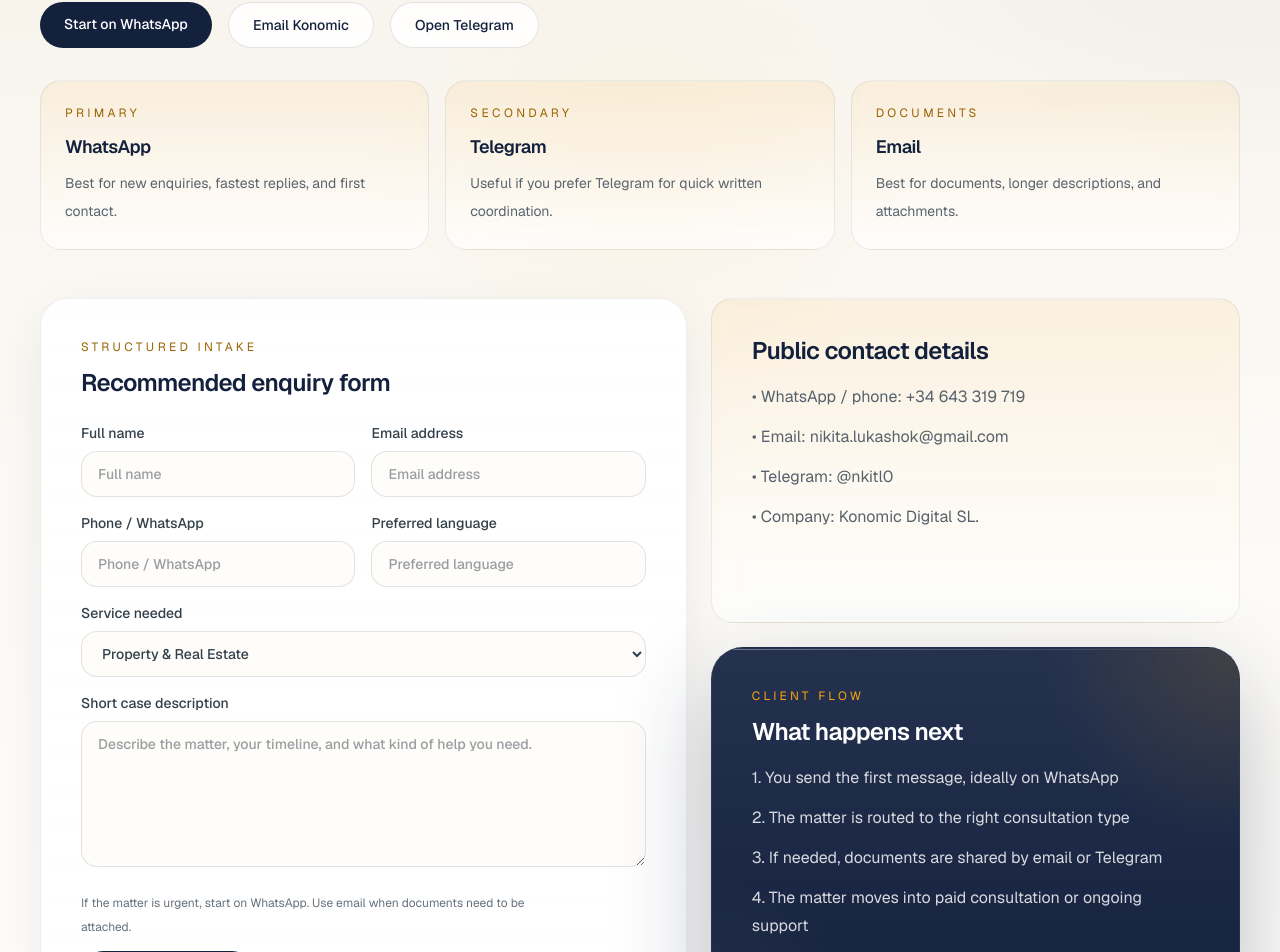
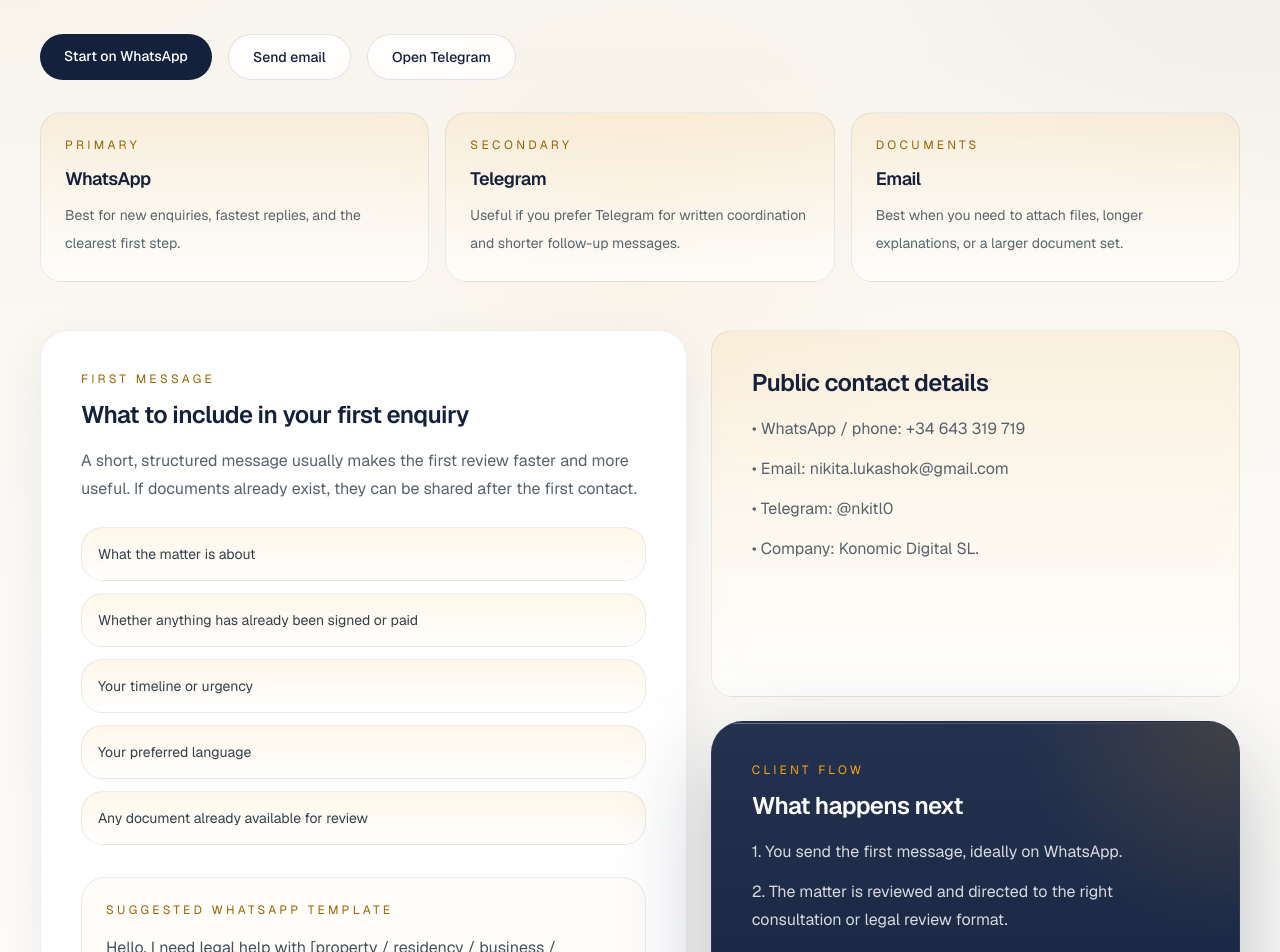
Before and after one commit to heaodoff/konomic, a Next.js app in the folder konomic-site/: page /en/contact in a window 1280 px wide. Shown: the part 436-1388 px from the top of the page. Built offline with nearby package versions, Linux system fonts and the light colour scheme.

Commit message:
Rewrite English contact page around practical intake

```diff
--- a/konomic-site/src/app/en/contact/page.tsx
+++ b/konomic-site/src/app/en/contact/page.tsx
@@ -13,13 +13,37 @@
 const whatsappUrl = 'https://wa.me/34643319719';
 const telegramUrl = 'https://t.me/nkitl0';
 
-const fields = [
-  'Full name',
-  'Email address',
-  'Phone / WhatsApp',
-  'Preferred language',
-  'Service needed',
-  'Short case description',
+const firstMessageChecklist = [
+  'What the matter is about',
+  'Whether anything has already been signed or paid',
+  'Your timeline or urgency',
+  'Your preferred language',
+  'Any document already available for review',
+];
+
+const channelGuide = [
+  {
+    title: 'WhatsApp',
+    eyebrow: 'Primary',
+    text: 'Best for new enquiries, fastest replies, and the clearest first step.',
+  },
+  {
+    title: 'Telegram',
+    eyebrow: 'Secondary',
+    text: 'Useful if you prefer Telegram for written coordination and shorter follow-up messages.',
+  },
+  {
+    title: 'Email',
+    eyebrow: 'Documents',
+    text: 'Best when you need to attach files, longer explanations, or a larger document set.',
+  },
+];
+
+const processSteps = [
+  'You send the first message, ideally on WhatsApp.',
+  'The matter is reviewed and directed to the right consultation or legal review format.',
+  'If needed, documents can be shared in advance by email or messaging.',
+  'Next steps are defined clearly so the client knows what to prepare and what happens next.',
 ];
 
 export default function ContactPage() {
@@ -28,54 +52,78 @@
       <SectionIntro
         eyebrow="Contact"
         title="Contact Konomic Digital SL."
-        text="Konomic Digital SL. uses a WhatsApp-first lead flow. For most new enquiries, WhatsApp is the fastest and clearest starting point."
+        text="For most new enquiries, WhatsApp is the fastest and clearest first step. Use email when documents need to be attached and Telegram if that channel is more convenient for written coordination."
       />
       <div className="mt-8 ui-rule" />
+
       <div className="mt-8 flex flex-wrap gap-4 sm:mt-10">
-        <a href={whatsappUrl} target="_blank" rel="noopener noreferrer" className="ui-button ui-button-primary rounded-full bg-[#14213d] px-6 py-3 text-sm font-medium text-white hover:bg-[#0d1528]">Start on WhatsApp</a>
-        <a href="mailto:nikita.lukashok@gmail.com" className="ui-button ui-button-secondary rounded-full border border-[#14213d]/12 bg-white/88 px-6 py-3 text-sm font-medium text-[#14213d] hover:border-[#fca311]/45">Email Konomic</a>
-        <a href={telegramUrl} target="_blank" rel="noopener noreferrer" className="ui-button ui-button-secondary rounded-full border border-[#14213d]/12 bg-white/88 px-6 py-3 text-sm font-medium text-[#14213d] hover:border-[#fca311]/45">Open Telegram</a>
+        <a
+          href={whatsappUrl}
+          target="_blank"
+          rel="noopener noreferrer"
+          className="ui-button ui-button-primary rounded-full bg-[#14213d] px-6 py-3 text-sm font-medium text-white hover:bg-[#0d1528]"
+        >
+          Start on WhatsApp
+        </a>
+        <a
+          href="mailto:nikita.lukashok@gmail.com"
+          className="ui-button ui-button-secondary rounded-full border border-[#14213d]/12 bg-white/88 px-6 py-3 text-sm font-medium text-[#14213d] hover:border-[#fca311]/45"
+        >
+          Send email
+        </a>
+        <a
+          href={telegramUrl}
+          target="_blank"
+          rel="noopener noreferrer"
+          className="ui-button ui-button-secondary rounded-full border border-[#14213d]/12 bg-white/88 px-6 py-3 text-sm font-medium text-[#14213d] hover:border-[#fca311]/45"
+        >
+          Open Telegram
+        </a>
       </div>
+
       <div className="mt-8 grid gap-4 md:grid-cols-3">
-        <div className="ui-card-soft px-6 py-6"><div className="text-xs uppercase tracking-[0.28em] text-[#9a6200]">Primary</div><h3 className="mt-3 text-lg font-semibold tracking-tight">WhatsApp</h3><p className="mt-2 text-sm leading-7 text-[#59646e]">Best for new enquiries, fastest replies, and first contact.</p></div>
-        <div className="ui-card-soft px-6 py-6"><div className="text-xs uppercase tracking-[0.28em] text-[#9a6200]">Secondary</div><h3 className="mt-3 text-lg font-semibold tracking-tight">Telegram</h3><p className="mt-2 text-sm leading-7 text-[#59646e]">Useful if you prefer Telegram for quick written coordination.</p></div>
-        <div className="ui-card-soft px-6 py-6"><div className="text-xs uppercase tracking-[0.28em] text-[#9a6200]">Documents</div><h3 className="mt-3 text-lg font-semibold tracking-tight">Email</h3><p className="mt-2 text-sm leading-7 text-[#59646e]">Best for documents, longer descriptions, and attachments.</p></div>
+        {channelGuide.map((item) => (
+          <div key={item.title} className="ui-card-soft px-6 py-6">
+            <div className="text-xs uppercase tracking-[0.28em] text-[#9a6200]">{item.eyebrow}</div>
+            <h3 className="mt-3 text-lg font-semibold tracking-tight">{item.title}</h3>
+            <p className="mt-2 text-sm leading-7 text-[#59646e]">{item.text}</p>
+          </div>
+        ))}
       </div>
+
       <div className="mt-12 grid gap-6 lg:grid-cols-[1.1fr_0.9fr]">
         <div className="ui-card p-6 sm:p-8 md:p-10">
-          <div className="text-xs uppercase tracking-[0.28em] text-[#9a6200]">Structured intake</div>
-          <h2 className="mt-3 text-2xl font-semibold tracking-tight">Recommended enquiry form</h2>
-          <form className="mt-6 grid gap-4" action={whatsappUrl} method="get">
-            <div className="grid gap-4 md:grid-cols-2">
-              {fields.slice(0, 4).map((label) => (
-                <label key={label} className="grid gap-2 text-sm font-medium text-[#33404a]">
-                  <span>{label}</span>
-                  <input type="text" placeholder={label} className="rounded-2xl border border-[#14213d]/12 bg-[#fffdfa] px-4 py-3 text-sm outline-none transition focus:border-[#fca311]/50" />
-                </label>
-              ))}
+          <div className="text-xs uppercase tracking-[0.28em] text-[#9a6200]">First message</div>
+          <h2 className="mt-3 text-2xl font-semibold tracking-tight">What to include in your first enquiry</h2>
+          <p className="mt-4 max-w-3xl text-sm leading-7 text-[#56616b] md:text-base">
+            A short, structured message usually makes the first review faster and more useful. If documents already exist, they can be shared after the first contact.
+          </p>
+          <div className="mt-6 grid gap-3">
+            {firstMessageChecklist.map((item) => (
+              <div key={item} className="ui-card-soft px-4 py-4 text-sm text-[#33404a]">
+                {item}
+              </div>
+            ))}
+          </div>
+          <div className="mt-8 rounded-[1.5rem] border border-[#14213d]/8 bg-[#fffdfa] px-5 py-5 sm:px-6 sm:py-6">
+            <div className="text-xs uppercase tracking-[0.28em] text-[#9a6200]">Suggested WhatsApp template</div>
+            <div className="mt-4 text-sm leading-7 text-[#47515a] md:text-base">
+              Hello. I need legal help with [property / residency / business / contract]. I am currently in [country/location]. The issue is [short description]. [Nothing has been signed yet / a document has already been signed]. My preferred language is [language]. My timeline is [timeline].
             </div>
-            <label className="grid gap-2 text-sm font-medium text-[#33404a]">
-              <span>{fields[4]}</span>
-              <select className="rounded-2xl border border-[#14213d]/12 bg-[#fffdfa] px-4 py-3 text-sm outline-none transition focus:border-[#fca311]/50">
-                <option>Property & Real Estate</option>
-                <option>Immigration & Residency</option>
-                <option>Business Setup & Corporate</option>
-                <option>Contract Review</option>
-                <option>Inheritance & Probate</option>
-                <option>Dispute Resolution</option>
-              </select>
-            </label>
-            <label className="grid gap-2 text-sm font-medium text-[#33404a]">
-              <span>{fields[5]}</span>
-              <textarea rows={6} placeholder="Describe the matter, your timeline, and what kind of help you need." className="rounded-2xl border border-[#14213d]/12 bg-[#fffdfa] px-4 py-3 text-sm outline-none transition focus:border-[#fca311]/50" />
-            </label>
-            <div className="flex flex-wrap items-center justify-between gap-3 pt-2">
-              <p className="max-w-md text-xs leading-6 text-[#67727c]">
-                If the matter is urgent, start on WhatsApp. Use email when documents need to be attached.
-              </p>
-              <a href={whatsappUrl} target="_blank" rel="noopener noreferrer" className="ui-button ui-button-primary rounded-full bg-[#14213d] px-6 py-3 text-sm font-medium text-white hover:bg-[#0d1528]">Send on WhatsApp</a>
-            </div>
-          </form>
+          </div>
+          <div className="mt-6 flex flex-wrap items-center justify-between gap-3">
+            <p className="max-w-md text-xs leading-6 text-[#67727c]">
+              If the matter is urgent or a deadline is close, start on WhatsApp first.
+            </p>
+            <a
+              href={whatsappUrl}
+              target="_blank"
+              rel="noopener noreferrer"
+              className="ui-button ui-button-primary rounded-full bg-[#14213d] px-6 py-3 text-sm font-medium text-white hover:bg-[#0d1528]"
+            >
+              Send on WhatsApp
+            </a>
+          </div>
         </div>
 
         <div className="grid gap-6">
@@ -93,10 +141,9 @@
               <div className="text-xs uppercase tracking-[0.28em] text-[#fca311]">Client flow</div>
               <h2 className="mt-3 text-2xl font-semibold tracking-tight">What happens next</h2>
               <ol className="mt-4 space-y-3 text-sm leading-7 text-white/82 md:text-base">
-                <li>1. You send the first message, ideally on WhatsApp</li>
-                <li>2. The matter is routed to the right consultation type</li>
-                <li>3. If needed, documents are shared by email or Telegram</li>
-                <li>4. The matter moves into paid consultation or ongoing support</li>
+                {processSteps.map((item, index) => (
+                  <li key={item}>{index + 1}. {item}</li>
+                ))}
               </ol>
             </div>
           </div>
```
